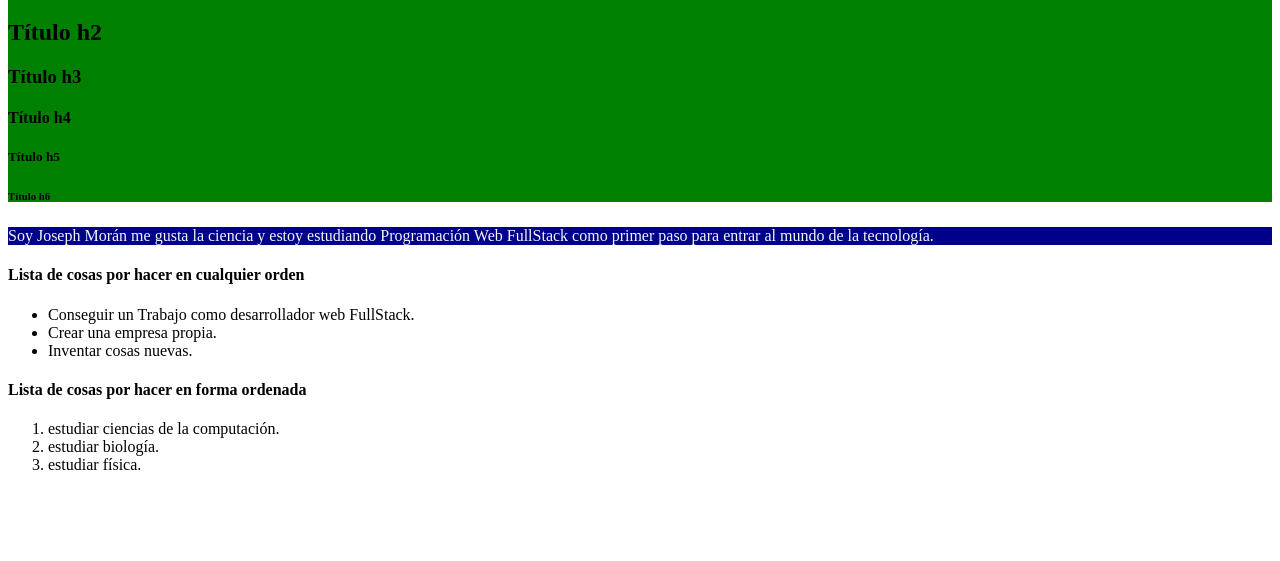
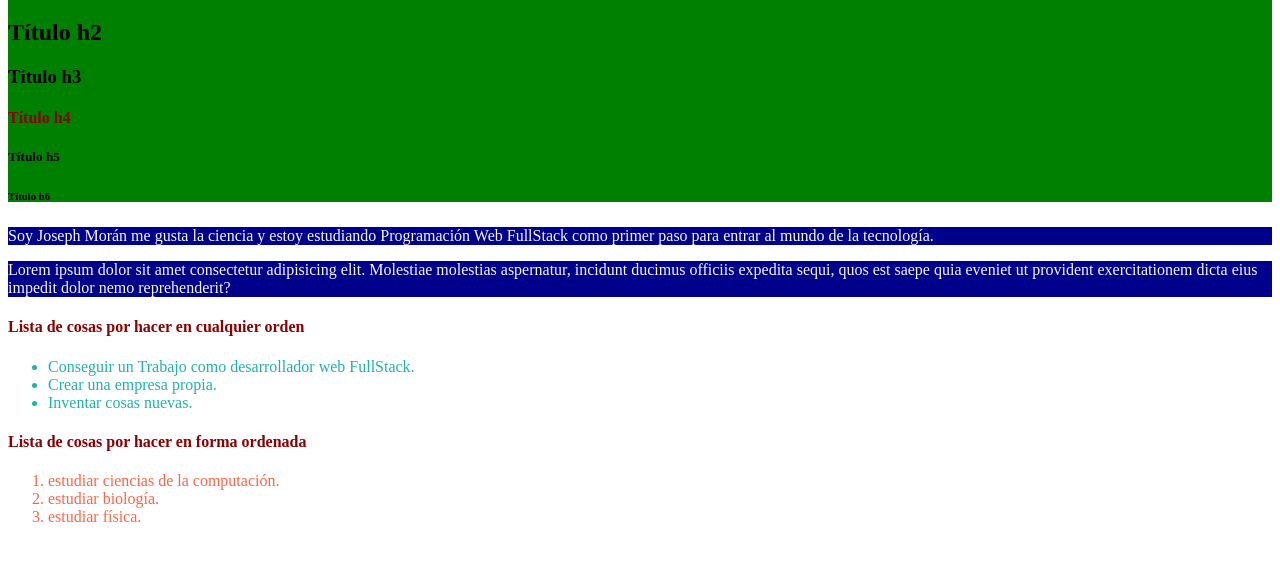
Before and after one commit to josephmb830/web_practica1, a plain HTML site: page index.html in a window 1280 px wide. Shown: the part 61-622 px from the top of the page. Drawn offline with Linux system fonts and the light colour scheme.

Commit message:
aplicando css

```diff
--- a/index.html
+++ b/index.html
@@ -16,6 +16,7 @@
         <h6>Título h6</h6>
     </div>
     <p>Soy Joseph Morán me gusta la ciencia y estoy estudiando Programación Web FullStack como primer paso para entrar al mundo de la tecnología.</p>
+    <p>Lorem ipsum dolor sit amet consectetur adipisicing elit. Molestiae molestias aspernatur, incidunt ducimus officiis expedita sequi, quos est saepe quia eveniet ut provident exercitationem dicta eius impedit dolor nemo reprehenderit?</p>
     <h4>Lista de cosas por hacer en cualquier orden</h4>
     <ul>
         <li>Conseguir un Trabajo como desarrollador web FullStack.</li>
--- a/styles.css
+++ b/styles.css
@@ -6,3 +6,15 @@ p {
     color: whitesmoke;
     background-color: darkblue;
 }
+
+ol li {
+    color: tomato;
+}
+
+ul li {
+    color: lightseagreen
+}
+
+h4 {
+    color: darkred;
+}
```
